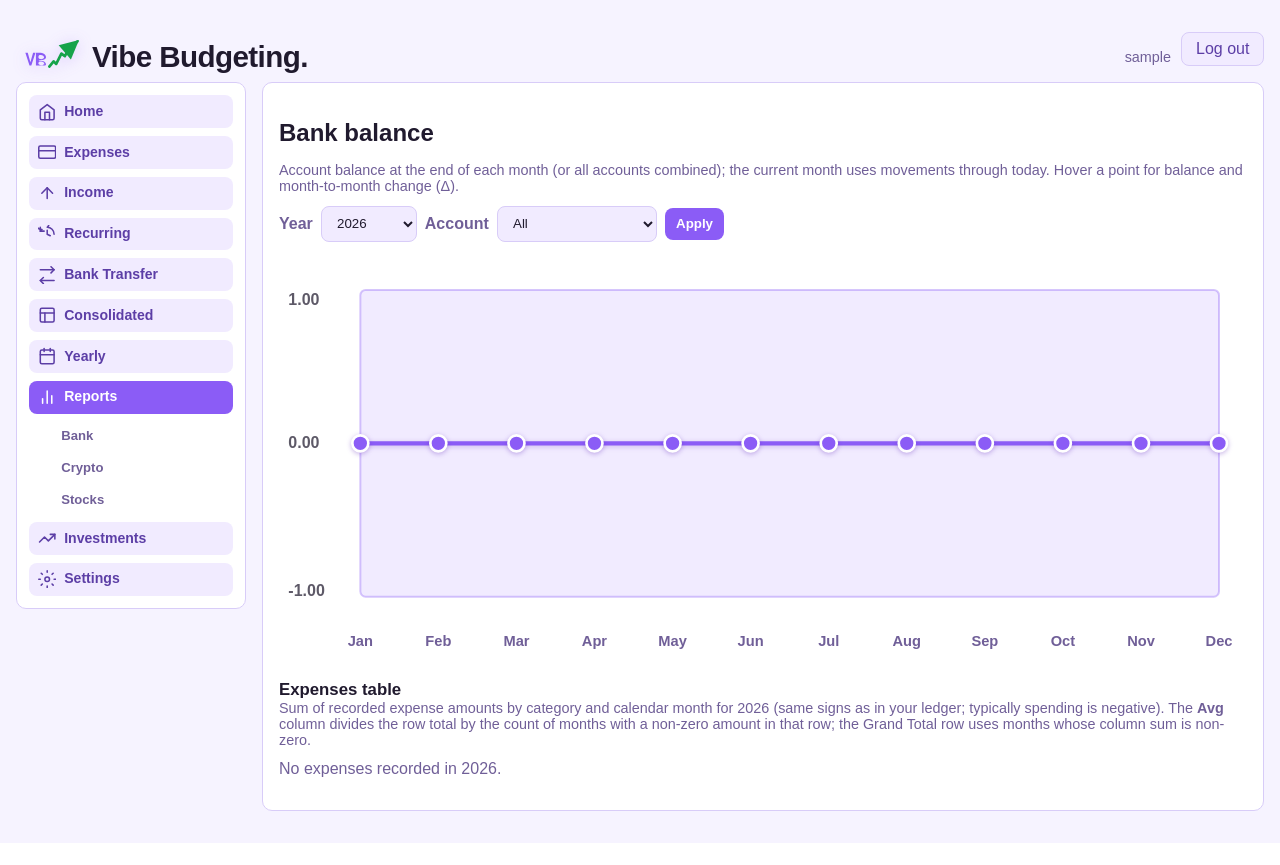
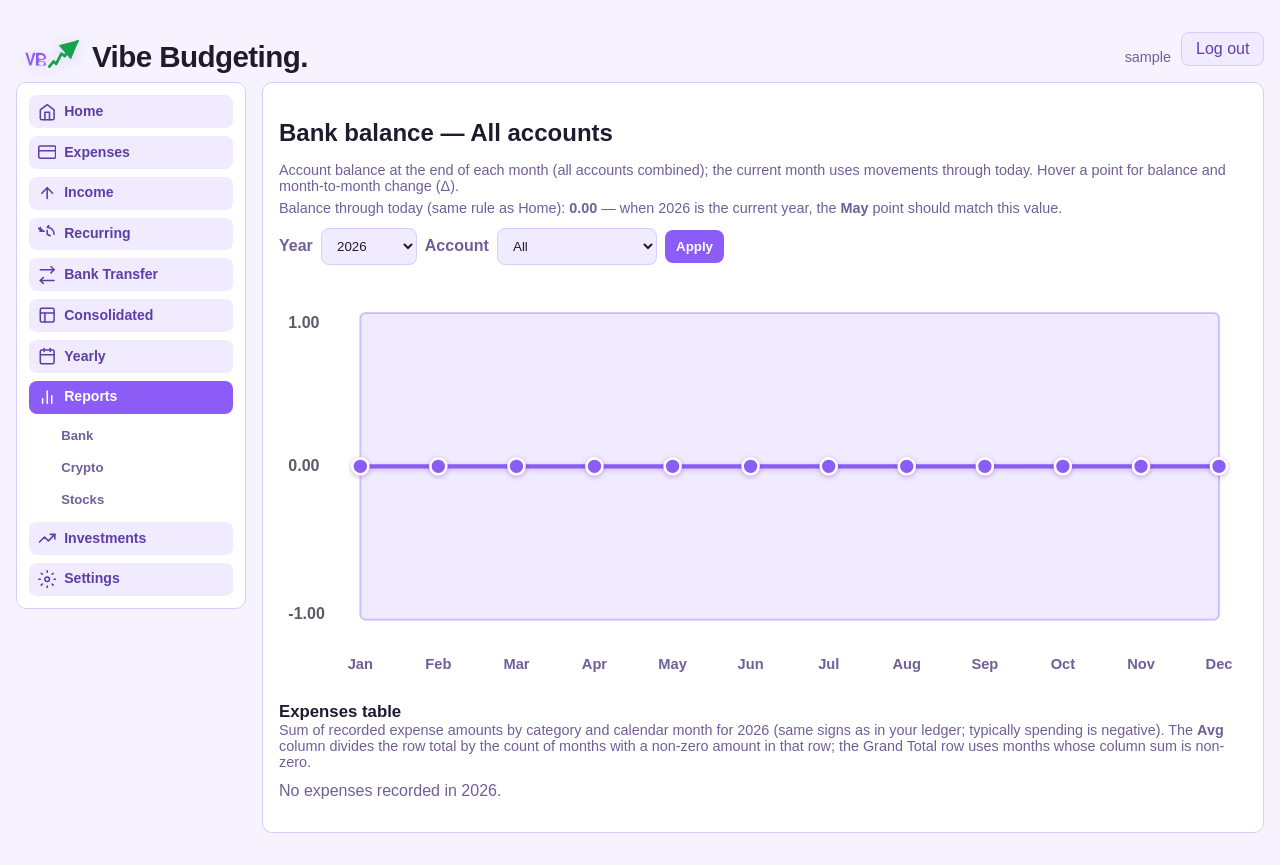
Before and after one commit to flymperis/Vibe-Budgeting, a Flask app: a page that uses templates/index.html in a window 1280 px wide, after a click on "Reports". Before the commit the page ends 811 px from the top, so only its background shows below. Run offline with Flask 3, Linux system fonts and the light colour scheme; the visitor is signed in with stand-in values (Sample User, id 1); data comes from the database, SQL or seed files in the repository; data that the repository does not hold is empty.

Commit message:
Fix per-account bank report chart balance and account filter UX
Cap future month cutoffs to today, auto-submit account/year changes, show live balance hint matching Home, and tighten account id handling.

Co-authored-by: Cursor <cursoragent@cursor.com>

```diff
--- a/app.py
+++ b/app.py
@@ -445,8 +445,28 @@ def month_snap_cutoff(year: int, month_num: int, today_d) -> str:
     month_end_exclusive = month_end_exclusive.replace(day=1)
     month_end_cutoff = month_end_exclusive.strftime("%Y-%m-%d")
     if year == today_d.year and month_num == today_d.month:
-        return (today_d + timedelta(days=1)).isoformat()
-    return month_end_cutoff
+        snap = (today_d + timedelta(days=1)).isoformat()
+    else:
+        snap = month_end_cutoff
+    # Never snapshot after today (future months in the selected year).
+    cap = (today_d + timedelta(days=1)).isoformat()
+    if snap > cap:
+        return cap
+    return snap
+
+
+def account_balance_at_cutoff(
+    conn, balance_cutoff_d: str, user_id, account_id: int | None = None
+) -> float:
+    """Single-account or all-accounts balance strictly before balance_cutoff_d."""
+    rows = fetch_account_balances_through(conn, balance_cutoff_d, user_id)
+    if account_id is None:
+        return sum(float(r["current_balance"]) for r in rows)
+    aid = int(account_id)
+    for r in rows:
+        if int(r["id"]) == aid:
+            return float(r["current_balance"])
+    return 0.0
 
 
 def monthly_total_balances_for_year(
@@ -456,16 +476,9 @@ def monthly_total_balances_for_year(
     balances = []
     for month_num in range(1, 13):
         snap_cutoff = month_snap_cutoff(year, month_num, today_d)
-        rows_m = fetch_account_balances_through(conn, snap_cutoff, user_id)
-        if account_id is not None:
-            total = 0.0
-            for r in rows_m:
-                if int(r["id"]) == account_id:
-                    total = float(r["current_balance"])
-                    break
-        else:
-            total = sum(float(r["current_balance"]) for r in rows_m)
-        balances.append(total)
+        balances.append(
+            account_balance_at_cutoff(conn, snap_cutoff, user_id, account_id)
+        )
     return balances
 
 
@@ -2677,17 +2690,21 @@ def index():
 
     reports_section = normalize_reports_section(request.args.get("reports_section"))
     report_account_id = normalize_report_account(request.args.get("report_account"), conn, uid)
+    report_account_label = "All accounts"
+    if report_account_id is not None:
+        for acc in accounts:
+            if int(acc["id"]) == int(report_account_id):
+                report_account_label = str(acc["name"])
+                break
 
     jan1_this_year = f"{report_year:04d}-01-01"
-    rows_before_jan = fetch_account_balances_through(conn, jan1_this_year, uid)
-    if report_account_id is not None:
-        prev_balance_total = 0.0
-        for r in rows_before_jan:
-            if int(r["id"]) == report_account_id:
-                prev_balance_total = float(r["current_balance"])
-                break
-    else:
-        prev_balance_total = sum(float(r["current_balance"]) for r in rows_before_jan)
+    prev_balance_total = account_balance_at_cutoff(
+        conn, jan1_this_year, uid, report_account_id
+    )
+    report_live_cutoff = (today_d + timedelta(days=1)).isoformat()
+    report_live_balance = account_balance_at_cutoff(
+        conn, report_live_cutoff, uid, report_account_id
+    )
     report_balances_list = monthly_total_balances_for_year(
         conn, report_year, today_d, uid, report_account_id
     )
@@ -2766,6 +2783,9 @@ def index():
         report_year=report_year,
         reports_section=reports_section,
         report_account_id=report_account_id,
+        report_account_label=report_account_label,
+        report_live_balance=report_live_balance,
+        report_today_month=calendar.month_name[today_d.month],
         report_chart_spec=report_chart_spec,
         crypto_chart_spec=crypto_chart_spec,
         stock_chart_spec=stock_chart_spec,
--- a/templates/index.html
+++ b/templates/index.html
@@ -859,10 +859,15 @@
                 <section class="panel {% if active_panel == 'reports' %}active{% endif %}" id="panel-reports">
                     <div class="reports-body">
                         <div class="reports-section {% if reports_section == 'bank' %}active{% endif %}" id="reports-bank">
-                            <h2>Bank balance</h2>
+                            <h2>Bank balance — {{ report_account_label }}</h2>
                             <p class="muted small-hint">
-                                Account balance at the end of each month (or all accounts combined); the current month uses movements through today.
+                                Account balance at the end of each month{% if report_account_id is none %} (all accounts combined){% endif %};
+                                the current month uses movements through today.
                                 Hover a point for balance and month-to-month change (Δ).
+                            </p>
+                            <p class="muted small-hint reports-live-balance-hint">
+                                Balance through today (same rule as Home): <strong>{{ "%.2f"|format(report_live_balance) }}</strong>
+                                — when {{ report_year }} is the current year, the <strong>{{ report_today_month }}</strong> point should match this value.
                             </p>
                             <form action="/" class="year-picker reports-year-picker" method="get">
                                 <input name="panel" type="hidden" value="reports">
@@ -878,11 +883,22 @@
                                 <select id="reports-account-select" class="year-shell-select" name="report_account" autocomplete="off">
                                     <option value="all" {% if report_account_id is none %}selected{% endif %}>All</option>
                                     {% for acc in accounts %}
-                                        <option value="{{ acc.id }}" {% if report_account_id == acc.id %}selected{% endif %}>{{ acc.name }}</option>
+                                        <option value="{{ acc.id }}" {% if report_account_id is not none and report_account_id|int == acc.id|int %}selected{% endif %}>{{ acc.name }}</option>
                                     {% endfor %}
                                 </select>
                                 <button type="submit">Apply</button>
                             </form>
+                            <script>
+                                (function () {
+                                    const form = document.querySelector("#reports-bank .reports-year-picker");
+                                    if (!form) return;
+                                    const yearSel = document.getElementById("reports-year-select");
+                                    const acctSel = document.getElementById("reports-account-select");
+                                    function submitReportsBank() { form.requestSubmit(); }
+                                    if (yearSel) yearSel.addEventListener("change", submitReportsBank);
+                                    if (acctSel) acctSel.addEventListener("change", submitReportsBank);
+                                })();
+                            </script>
                             {{ reports_balance_chart(
                                 report_chart_spec,
                                 "Bank balance by month for " ~ report_year,
```
